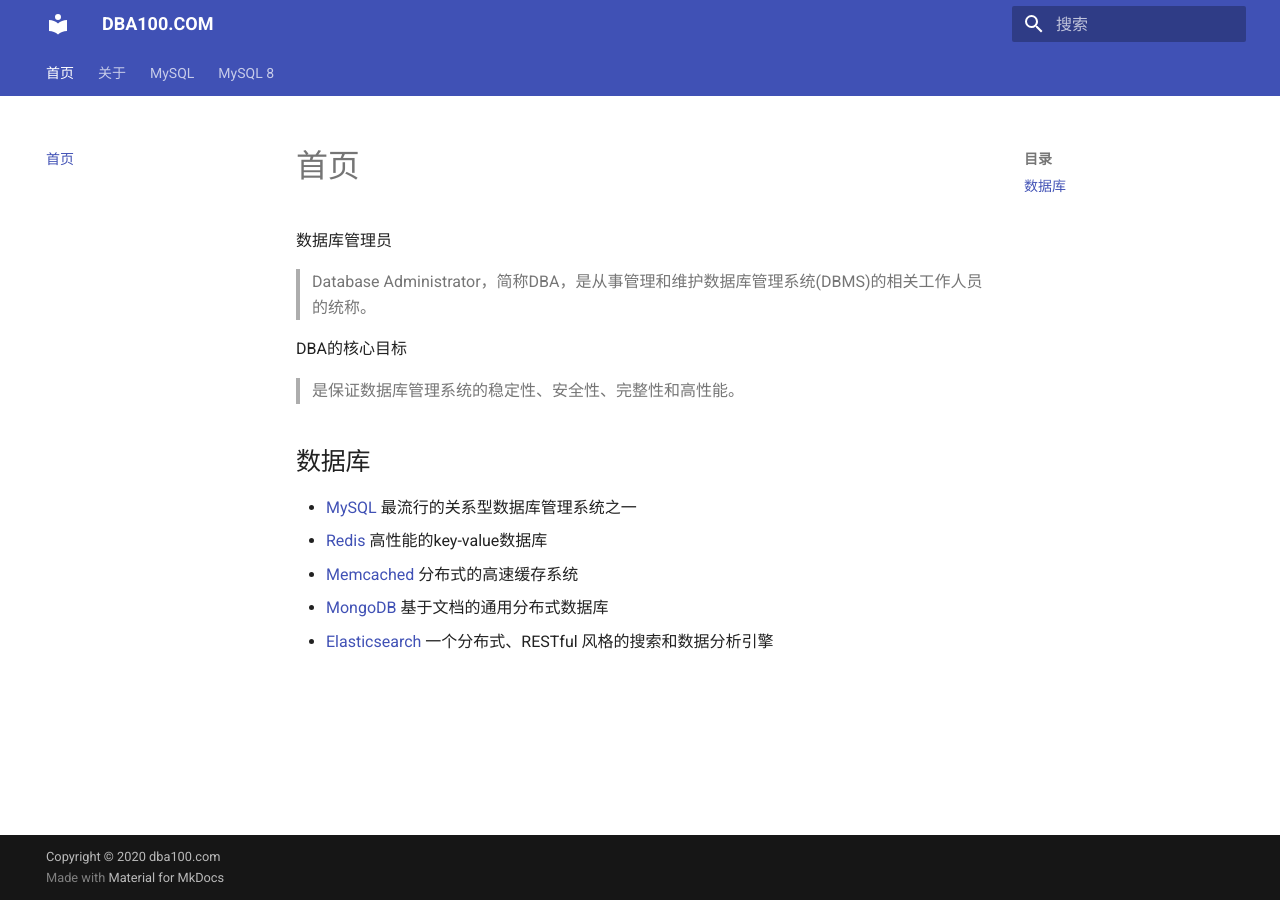
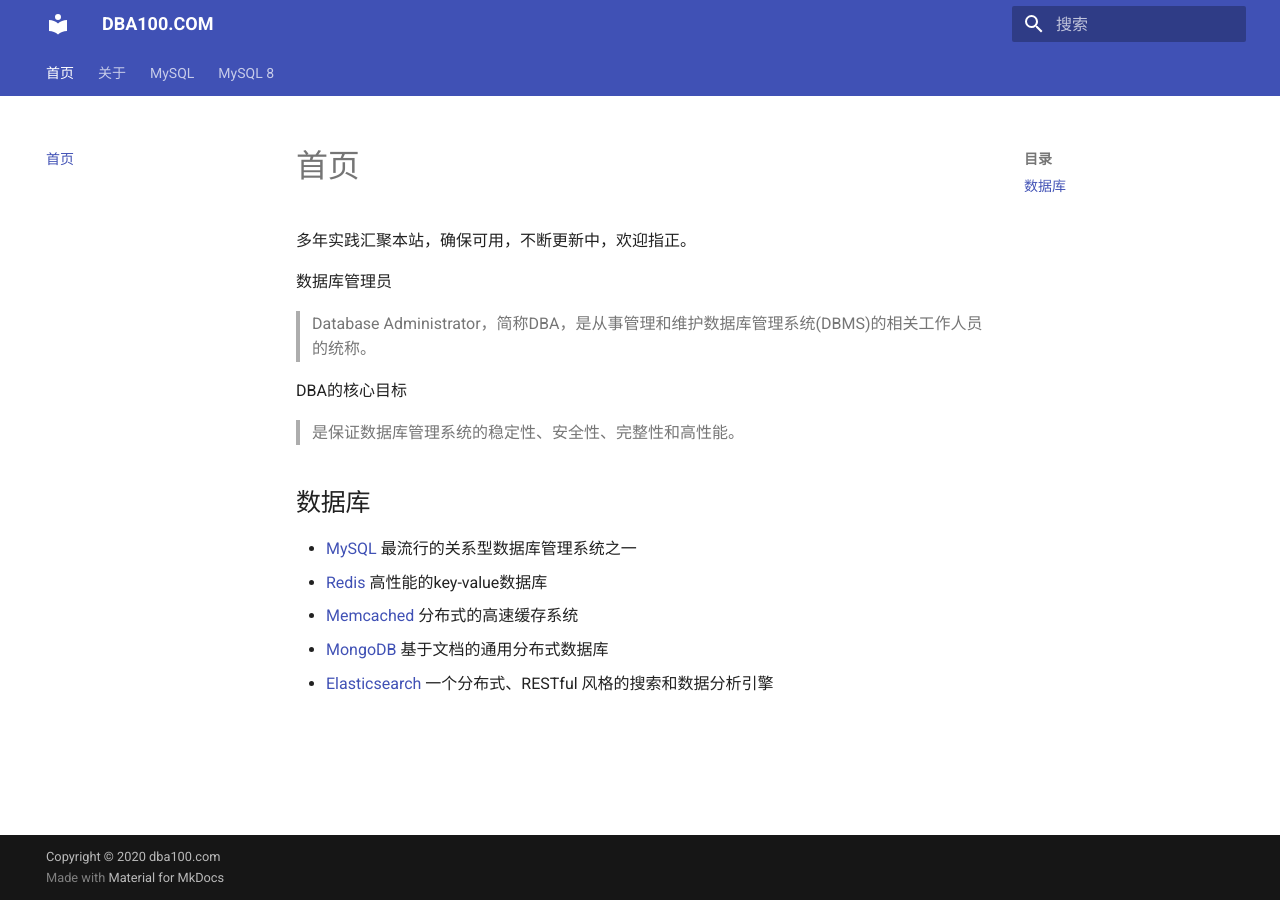
Before and after one commit to duliang123/dba100, an MkDocs documentation site: the page built from docs/index.md, in a window 1280 px wide. Built offline with MkDocs 1.6.1 and Material for MkDocs 9.7.7, drawn with Linux system fonts in a browser that asks for light colours.

Commit message:
Update index.md

```diff
--- a/docs/index.md
+++ b/docs/index.md
@@ -1,4 +1,6 @@
 # 首页
+
+多年实践汇聚本站，确保可用，不断更新中，欢迎指正。
 
 数据库管理员
 
```
